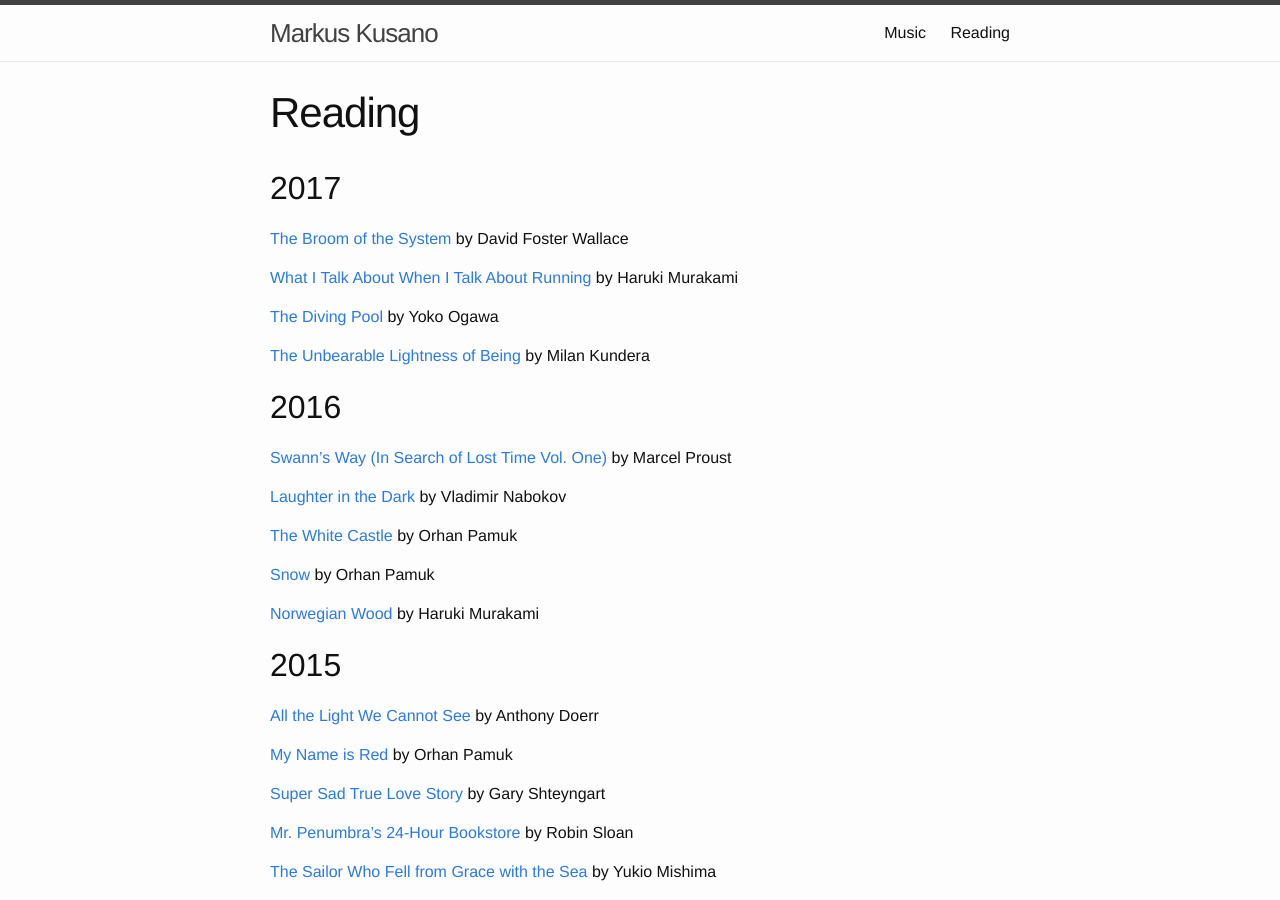
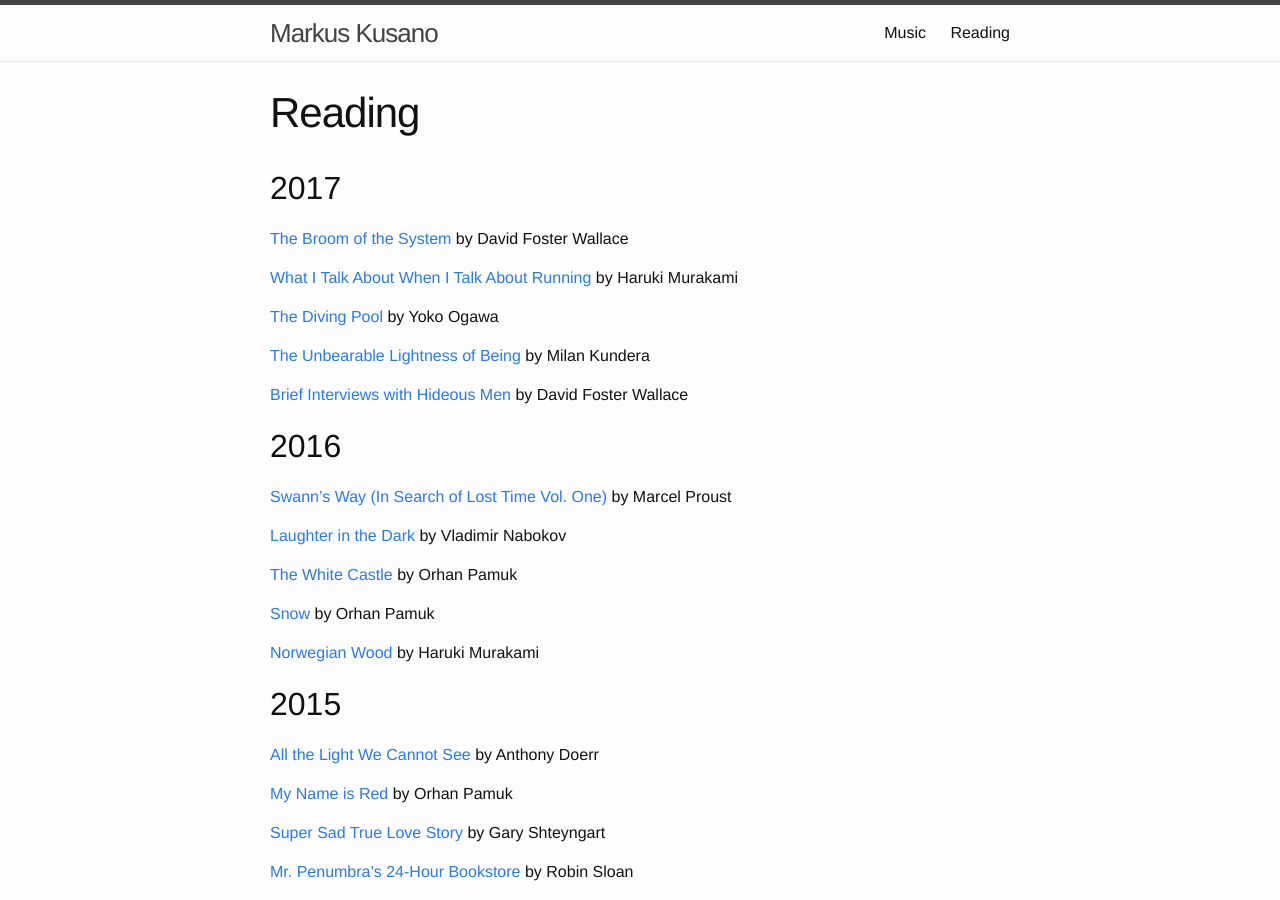
Before and after one commit to markus-kusano/markus-kusano.github.io, a Jekyll site: the page built from reading.markdown, in a window 1280 px wide and 900 px high. Built offline with Jekyll 4.4.1, drawn with Linux system fonts in a browser that asks for light colours.

Commit message:
update reading

```diff
--- a/reading.markdown
+++ b/reading.markdown
@@ -16,6 +16,8 @@ footer: false
 [The Diving Pool](<https://en.wikipedia.org/wiki/Y%C5%8Dko_Ogawa>) by Yoko Ogawa
 
 [The Unbearable Lightness of Being](http://en.wikipedia.org/wiki/The_Unbearable_Lightness_of_Being) by Milan Kundera
+
+[Brief Interviews with Hideous Men](<https://en.wikipedia.org/wiki/Brief_Interviews_with_Hideous_Men>) by David Foster Wallace
 
 ## 2016
 
```
